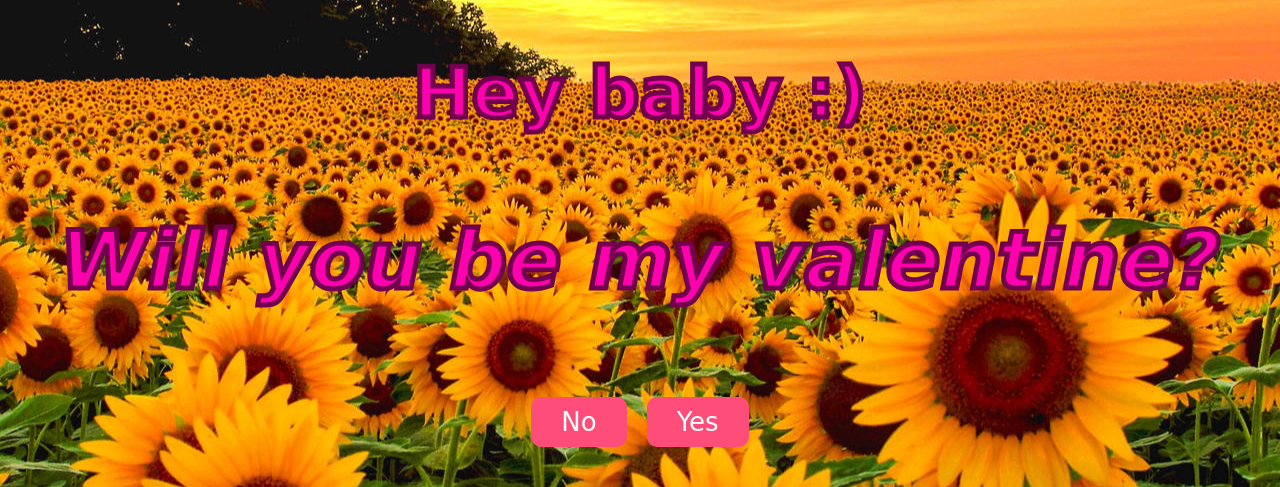
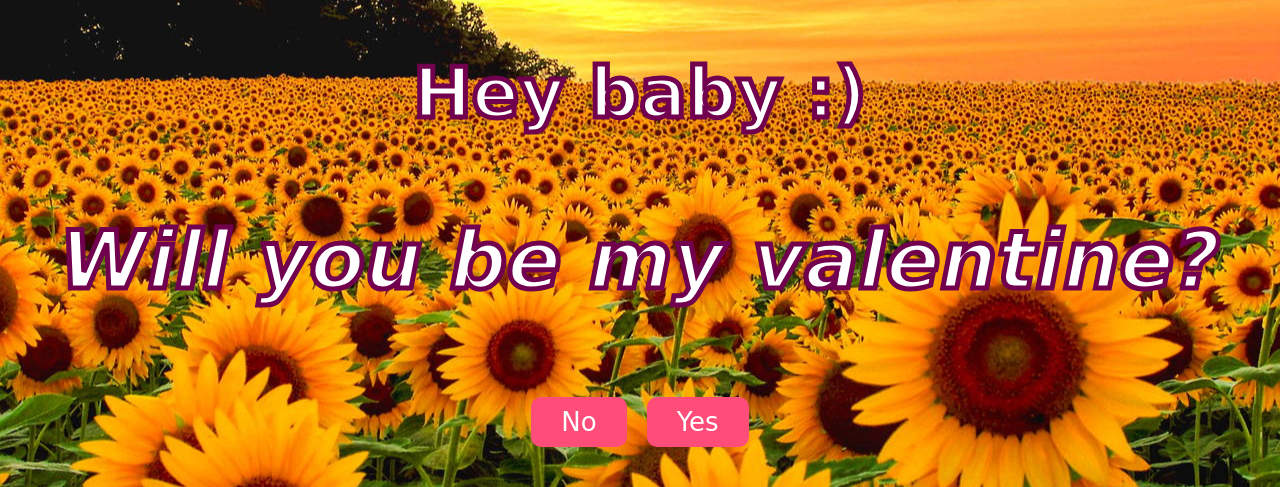
Before and after one commit to barroca8/laura_valentine, a plain HTML site: page index.html in a window 1280 px wide. Shown: the part 313-800 px from the top of the page. Drawn offline with nearby package versions, Linux system fonts and the light colour scheme.

Commit message:
change-to-white

```diff
--- a/styles.css
+++ b/styles.css
@@ -12,7 +12,7 @@ body {
   background-position: center;
   background-color: black;
   font-size: 35px;
-  color: rgb(255, 0, 174);
+  color: rgb(255, 255, 255);
 }
 
 .hh {
```
